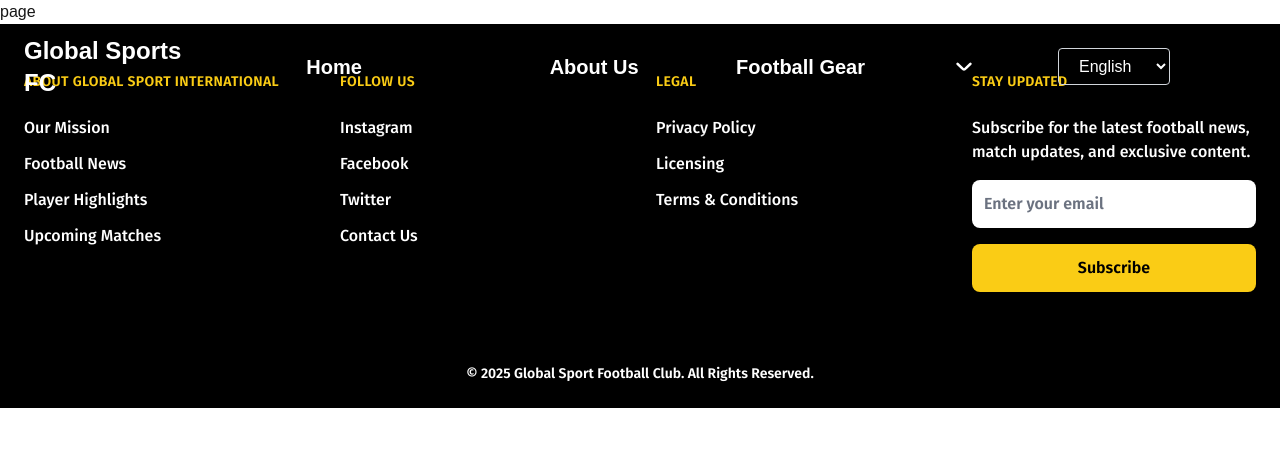
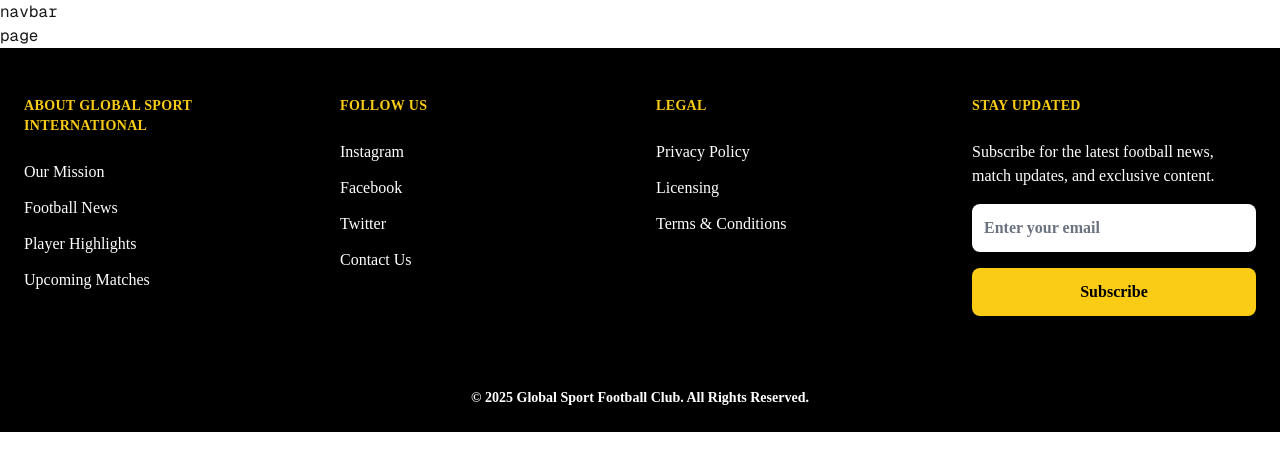
Before and after one commit to MiesieduoCodes/Global_Sport, a Next.js app: page /about in a window 1280 px wide. Shown: the top 470 px of the page. Built offline with nearby package versions, Linux system fonts and the light colour scheme.

Commit message:
Added New Features

```diff
--- a/src/app/awards/page.js
+++ b/src/app/awards/page.js
@@ -0,0 +1,55 @@
+"use client";
+
+import { useEffect, useRef } from "react";
+import { gsap } from "gsap";
+import Image from "next/image";
+
+const awards = [
+  {
+    title: "Best Innovation Award",
+    description: "Recognizing groundbreaking achievements in technology.",
+    image: "/images/award1.jpg",
+  },
+  {
+    title: "Excellence in Design",
+    description: "Honoring outstanding creativity and design prowess.",
+    image: "/images/award2.jpg",
+  },
+  {
+    title: "Community Impact Award",
+    description: "Celebrating contributions that make a difference in society.",
+    image: "/images/award3.jpg",
+  },
+];
+
+export default function AwardsPage() {
+  const containerRef = useRef(null);
+
+  useEffect(() => {
+    const elements = containerRef.current.children;
+    gsap.fromTo(
+      elements,
+      { opacity: 0, y: 50 },
+      { opacity: 1, y: 0, stagger: 0.3, duration: 1, ease: "power2.out" }
+    );
+  }, []);
+
+  return (
+    <div className="min-h-screen bg-black text-white flex flex-col items-center py-12">
+      <h2 className="text-4xl font-bold text-yellow-400 mb-8 text-center">
+        Our Achievements
+      </h2>
+      <div ref={containerRef} className="grid grid-cols-1 md:grid-cols-2 lg:grid-cols-3 gap-8 px-6">
+        {awards.map((award, index) => (
+          <div key={index} className="bg-gray-800 p-6 rounded-xl shadow-lg text-center transform hover:scale-105 transition-transform duration-300">
+            <div className="relative w-full h-48 mb-4">
+              <Image src={award.image} alt={award.title} layout="fill" objectFit="cover" className="rounded-lg" />
+            </div>
+            <h3 className="text-2xl font-semibold text-yellow-400 mb-2">{award.title}</h3>
+            <p className="text-gray-300">{award.description}</p>
+          </div>
+        ))}
+      </div>
+    </div>
+  );
+}
--- a/src/app/components/navbar.jsx
+++ b/src/app/components/navbar.jsx
@@ -1,134 +1,9 @@
-"use client";
+import React from 'react'
 
-import { useState, useEffect } from "react";
-import Link from "next/link";
+const navbar = () => {
+  return (
+    <div>navbar</div>
+  )
+}
 
-const NavMenu = () => {
-  const [menu1Open, setMenu1Open] = useState(false);
-  const [isScrolled, setIsScrolled] = useState(false);
-  const [isMobileMenuOpen, setIsMobileMenuOpen] = useState(false);
-
-  const handleScroll = () => {
-    if (window.scrollY > 50) {
-      setIsScrolled(true);
-    } else {
-      setIsScrolled(false);
-    }
-  };
-
-  useEffect(() => {
-    window.addEventListener("scroll", handleScroll);
-    return () => {
-      window.removeEventListener("scroll", handleScroll);
-    };
-  }, []);
-
-  return (
-    <nav
-      className={`fixed top-0 left-0 right-0 transition-colors duration-300 ${
-        isScrolled ? "bg-gradient-to-r from-blue-600 via-blue-500 to-blue-400" : "bg-transparent"
-      } z-50 shadow-lg`}
-    >
-      <div className="container mx-auto flex justify-between items-center py-4 px-6">
-        {/* Logo */}
-        <div className="text-white text-2xl font-bold">
-          <Link href="/">Global Sports FC</Link>
-        </div>
-
-        {/* Hamburger Menu for Mobile */}
-        <button
-          className="lg:hidden text-white"
-          onClick={() => setIsMobileMenuOpen(!isMobileMenuOpen)}
-        >
-          {isMobileMenuOpen ? "✖" : "☰"}
-        </button>
-
-        {/* Nav Links */}
-        <ul
-          className={`lg:flex lg:space-x-6 lg:static lg:flex-row lg:bg-transparent lg:items-center flex-col w-full absolute top-16 left-0 right-0 p-6 bg-blue-600 transition-all duration-300 ease-in-out ${
-            isMobileMenuOpen ? "block" : "hidden"
-          }`}
-        >
-          {/* Home Link */}
-          <li className="w-full text-center py-2">
-            <Link
-              href="#"
-              className="text-white text-xl font-semibold hover:text-yellow-400 transition duration-300 block"
-            >
-              Home
-            </Link>
-          </li>
-
-          {/* About Us Link */}
-          <li className="w-full text-center py-2">
-            <Link
-              href="#"
-              className="text-white text-xl font-semibold hover:text-yellow-400 transition duration-300 block"
-            >
-              About Us
-            </Link>
-          </li>
-
-          {/* Football Gear Dropdown */}
-          <li className="relative w-full text-center py-2">
-            <button
-              onClick={() => setMenu1Open(!menu1Open)}
-              className="flex items-center justify-between w-full text-white text-xl font-semibold hover:text-yellow-400 transition duration-300"
-            >
-              Football Gear
-              <svg
-                className="w-4 h-3 ml-1.5"
-                width="10"
-                height="6"
-                viewBox="0 0 10 6"
-                fill="none"
-                xmlns="http://www.w3.org/2000/svg"
-              >
-                <path
-                  d="M1 1L3.58579 3.58579C4.25245 4.25245 4.58579 4.58579 5 4.58579C5.41421 4.58579 5.74755 4.25245 6.41421 3.58579L9 1"
-                  stroke="currentColor"
-                  strokeWidth="1.6"
-                  strokeLinecap="round"
-                  strokeLinejoin="round"
-                ></path>
-              </svg>
-            </button>
-            {menu1Open && (
-              <div className="animate-fade z-10 absolute left-0 right-0 bg-white rounded-lg shadow-lg p-4 mt-2">
-                <div className="flex flex-col space-y-4">
-                  <h6 className="font-semibold text-lg text-gray-500">Football Equipment</h6>
-                  <ul className="text-lg text-gray-700">
-                    <li>
-                      <Link
-                        href="#"
-                        className="flex items-center space-x-4 text-gray-900 hover:text-blue-600"
-                      >
-                        <div className="bg-green-50 rounded-lg w-16 h-16 flex items-center justify-center">⚽</div>
-                        <div>
-                          <h5 className="text-xl font-semibold">Football Balls</h5>
-                          <p className="text-sm text-gray-400">Premium quality football balls for all levels.</p>
-                        </div>
-                      </Link>
-                    </li>
-                    {/* Add additional items */}
-                  </ul>
-                </div>
-              </div>
-            )}
-          </li>
-
-          {/* Language Selector */}
-          <li className="w-full text-center py-2">
-            <select className="bg-transparent text-white border border-gray-300 rounded py-2 px-4">
-              <option value="en">English</option>
-              <option value="es">Spanish</option>
-              {/* Add more languages as needed */}
-            </select>
-          </li>
-        </ul>
-      </div>
-    </nav>
-  );
-};
-
-export default NavMenu;
+export default navbar
--- a/src/app/components/news.jsx
+++ b/src/app/components/news.jsx
@@ -46,7 +46,7 @@ export default function News() {
                 From match highlights to transfer buzz – we’ve got you covered.
               </p>
               <a
-                href="#"
+                href="/news"
                 className="cursor-pointer border border-gray-700 shadow-sm rounded-full py-3.5 px-7 w-52 lg:mx-0 mx-auto flex justify-center text-gray-700 font-semibold transition-all duration-300 hover:bg-gray-200"
               >
                 View All
--- a/src/app/globals.css
+++ b/src/app/globals.css
@@ -1,5 +1,5 @@
-/* Import Google Fonts */
-@import url('https://fonts.googleapis.com/css2?family=Fira+Sans:ital,wght@0,100;0,200;0,300;0,400;0,500;0,600;0,700;0,800;0,900;1,100;1,200;1,300;1,400;1,500;1,600;1,700;1,800;1,900&display=swap');
+@import url('https://fonts.googleapis.com/css2?family=Geist+Mono:wght@400;700&display=swap');
+
 
 /* Tailwind Base, Components, and Utilities */
 @tailwind base;
@@ -31,7 +31,7 @@
 body {
   color: var(--foreground);
   background: var(--background);
-  font-family: Arial, Helvetica, sans-serif;
+    font-family: 'Geist Mono', monospace;
   transition: background-color 0.3s ease, color 0.3s ease; /* Smooth transition */
 }
 
--- a/src/app/page.js
+++ b/src/app/page.js
@@ -1,9 +1,7 @@
 import Hero from '@/app/components/hero';
 import NextMatch from '@/app/components/nextmatch';
 import News from '@/app/components/news';
-import TheTeam from '@/app/components/teams';
 import Videos from '@/app/components/videos'
-import SecondSlider from '@/app/components/secondhero';
 const page = () => {
   return (
     <div>
@@ -11,8 +9,25 @@ const page = () => {
       <NextMatch/>
       <Videos/>
       <News/>
-      <SecondSlider/>
-      <TheTeam/>
+      <section className="py-16 bg-indigo-600">
+      <div className="mx-auto max-w-7xl px-4 sm:px-6 lg:px-8">
+        <h2 className="font-manrope text-5xl text-white text-center font-bold mb-14">
+          Subscribe To Our Newsletter
+        </h2>
+        <div className="flex items-center justify-center flex-col gap-4 sm:flex-row">
+          <input
+            type="text"
+            name="email"
+            className="py-2.5 px-5 h-14 w-full md:max-w-md border border-gray-300 bg-indigo-500 shadow-sm rounded-full text-lg text-white focus:outline-none placeholder:text-indigo-200"
+            placeholder="Your mail id.."
+          />
+          <button className="h-14 py-3.5 px-7 bg-white shadow-sm rounded-full text-indigo-600 font-semibold">
+            Subscribe
+          </button>
+        </div>
+      </div>
+    </section>
+
     </div>
   )
 }
```
